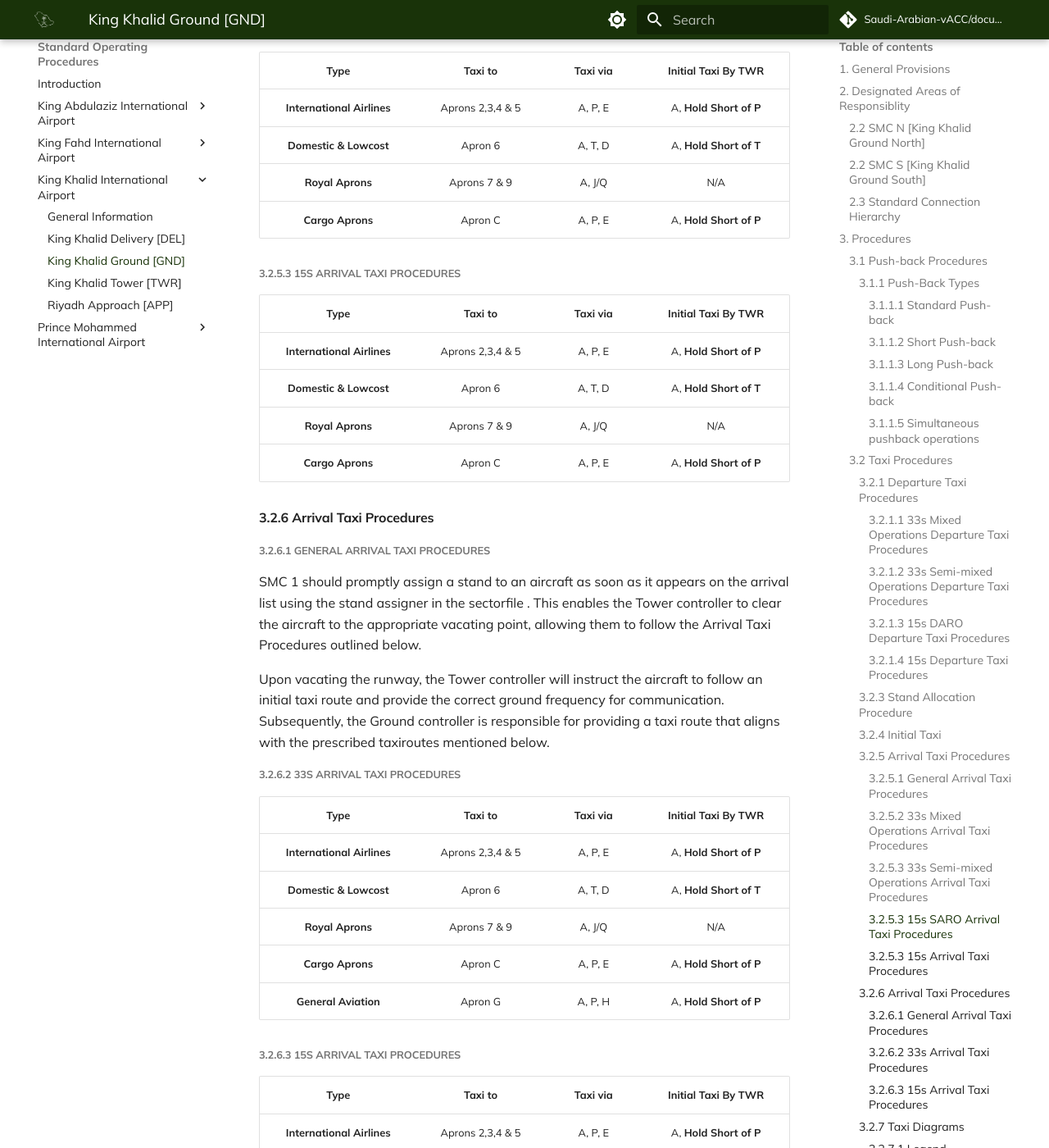
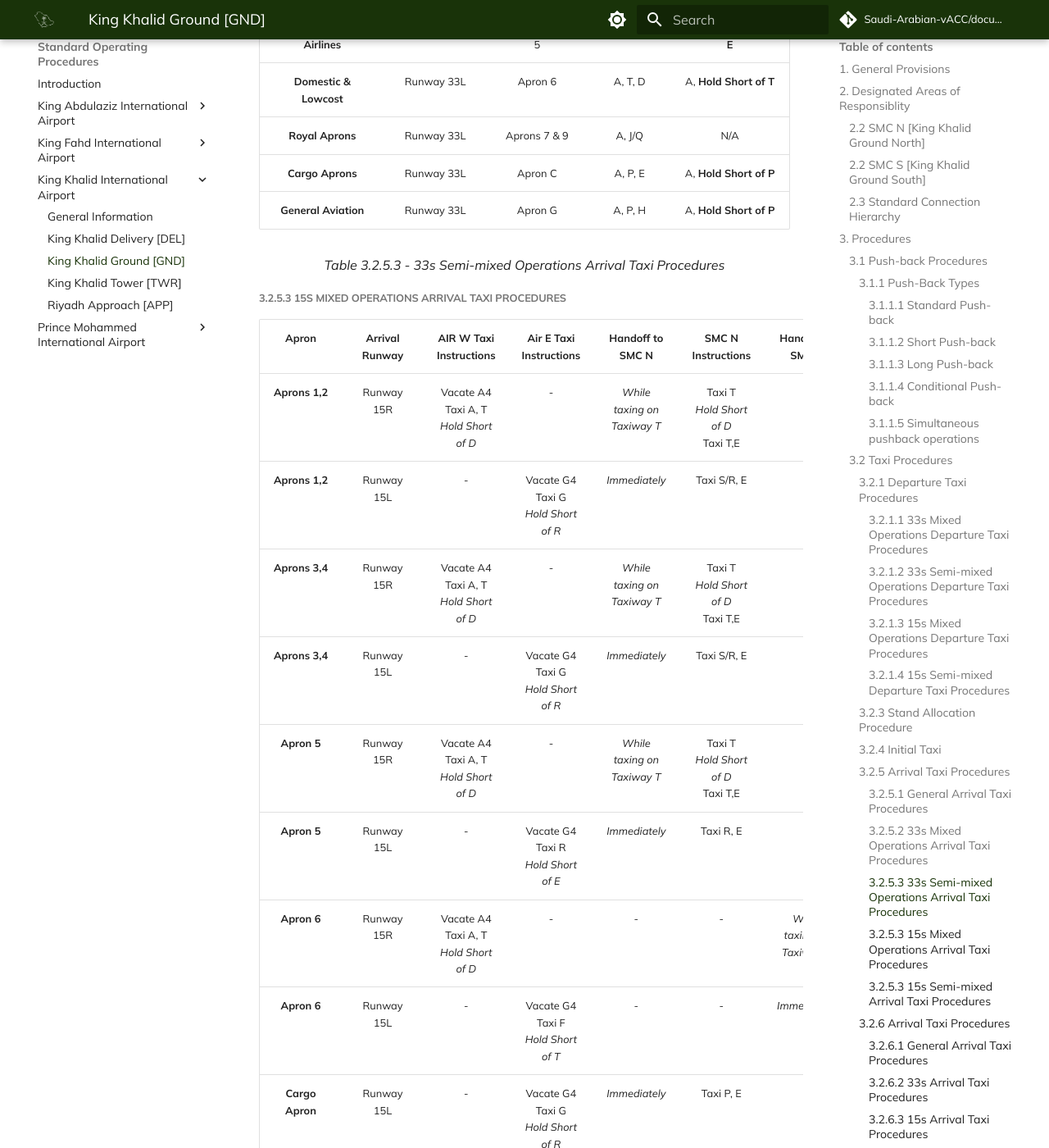
Before and after one commit to Saudi-Arabian-vACC/Documentation-Site, an MkDocs documentation site: the page built from docs/Standard Operating Procedures/King Khalid International Airport/03-ground.md, in a window 1280 px wide and 1400 px high, scrolled down 11686 px. Shown: the whole window at 82% size. Built offline with MkDocs 1.6.1 and Material for MkDocs 9.7.7, drawn with Linux system fonts in a browser that asks for light colours; comment, search, counter and statistics services are not loaded; some of the changed text lies outside the part shown.

Commit message:
Update 03-ground.md

```diff
--- a/docs/Standard Operating Procedures/King Khalid International Airport/03-ground.md
+++ b/docs/Standard Operating Procedures/King Khalid International Airport/03-ground.md
@@ -150,7 +150,7 @@
 |      **Apron 6**     |      Runway 33R      |         G1/G         |            V/F            |    V/F, G1   |      _Immediate_     |
 |      **Apron 6**     |      Runway 33L      |         A1/A         |            F/D            |   F/D/T, A   |      _Passing T_     |
 |      **Apron C**     |      Runway 33R      |         G1/G         |             N             | N/G/P/F/T, G |     _Passing by T_   |
-|      **Apron C**     |      Runway 33L      |         G1/G         |             N             | N/G/P/F/T, A |     _Passing by T_   |
+|      **Apron C**     |      Runway 33L      |         G1/G         |             N             | N/G/P/F/T, A |     _Taxing on T_    |
 |   **Aprons 7 & 9**   |      Runway 33L      |         A1/A         |            J/Q            |       A      |      _Passing T_     |
 |      **Apron G**     |      Runwya 33R      |          H1          |             H2            |   H2, H, H1  |    _Taxing on H_     |
 <p style="text-align: center; font-style: italic;">
@@ -167,27 +167,36 @@
 |   **Aprons 7 & 9**   |      Runway 33L      |         A1/A         |            J/Q            |       A      |      _Passing T_     |
 |      **Apron G**     |      Runwya 33R      |          H1          |             H2            |   H2, H, H1  |    _Taxing on H_     |
 <p style="text-align: center; font-style: italic;">
-Table 3.2.1.1 - 33s Semi-mixed Operations Departure Taxi Procedures
+Table 3.2.1.2 - 33s Semi-mixed Operations Departure Taxi Procedures
 </p>
 
-##### 3.2.1.3 15s DARO Departure Taxi Procedures
+##### 3.2.1.3 15s Mixed Operations Departure Taxi Procedures
 
-|       **Apron**      | **Holding Point(s)** | **Apron Exit Taxiway(s)** | **Taxi via** | **Handoff to Tower** |
-|:--------------------:|:--------------------:|:-------------------------:|:------------:|:--------------------:|
-| **Aprons 2,3,4 & 5** |         G7/G        |            T,R,S           |    T/R/S, G  |      _Passing P_     |
-|      **Apron 6**     |         G7/G        |             V/U            |     V/U, G   |      _Passing P_     |
-|      **Apron C**     |         G7/G        |              N             |       N      |      _Immediate_     |
-|      **Apron G**     |          H4         |              H3            |   H3, H, H4  |     _Taxing on H_    |
+|       **Apron**      | **Departure Runway** | **Holding Point(s)** | **Apron Exit Taxiway(s)** | **Taxi via** | **Handoff to Tower** |
+|:--------------------:|:--------------------:|:--------------------:|:-------------------------:|:------------:|:--------------------:|
+| **Aprons 2,3,4 & 5** |      Runway 15R      |         A7/A         |             P             |       A      |    _Taxing on P_     |
+| **Aprons 2,3,4 & 5** |      Runway 15L      |         G7/G         |           P,R,S           |   P/R/S, G   |      _Passing P_     |
+|      **Apron 6**     |      Runway 15L      |         G7/G         |            U/V            |    U/V/G G   |      _Passing P_     |
+|      **Apron C**     |      Runway 15R      |         A7/A         |             P             |    P/A, A    |     _Passing by P_   |
+|      **Apron C**     |      Runway 15L      |         G7/G         |             N             |    N/G, G    |      _Immediate_     |
+|   **Aprons 7 & 9**   |      Runway 15R      |         A7/A         |            J/Q            |       A      |      _Passing P_     |
+|      **Apron G**     |      Runwya 15L      |          H4          |             H2            |   H3, H, H4  |    _Taxing on H_     |
+<p style="text-align: center; font-style: italic;">
+Table 3.2.1.3 - 15s Mixed Operations Departure Taxi Procedures
+</p>
 
-##### 3.2.1.4 15s Departure Taxi Procedures
+##### 3.2.1.4 15s Semi-mixed Departure Taxi Procedures
 
-|       **Apron**      | **Holding Point(s)** | **Apron Exit Taxiway(s)** | **Taxi via** | **Handoff to Tower** |
-|:--------------------:|:--------------------:|:-------------------------:|:------------:|:--------------------:|
-| **Aprons 2,3,4 & 5** |         G7/G        |            T,R,S           |    T/R/S, G  |      _Passing P_     |
-|      **Apron 6**     |         G7/G        |             V/U            |     V/U, G   |      _Passing P_     |
-|      **Apron C**     |         G7/G        |              N             |       N      |      _Immediate_     |
-|      **Apron G**     |          H4         |              H3            |   H3, H, H4  |     _Taxing on H_    |
-
+|       **Apron**      | **Departure Runway** | **Holding Point(s)** | **Apron Exit Taxiway(s)** | **Taxi via** | **Handoff to Tower** |
+|:--------------------:|:--------------------:|:--------------------:|:-------------------------:|:------------:|:--------------------:|
+| **Aprons 2,3,4 & 5** |      Runway 15L      |         G7/G         |           P,R,S           |   P/R/S, G   |      _Passing P_     |
+|      **Apron 6**     |      Runway 15L      |         G7/G         |            U/V            |    U/V, G7   |      _Passing P_     |
+|      **Apron C**     |      Runway 15L      |         G7/G         |             N             |    N/G, G    |      _Immediate_     |
+|   **Aprons 7 & 9**   |      Runway 15R      |         A7/A         |            J/Q            |       A      |      _Passing P_     |
+|      **Apron G**     |      Runwya 15L      |          H4          |             H3            |   H3, H, H4  |    _Taxing on H_     |
+<p style="text-align: center; font-style: italic;">
+Table 3.2.1.4 - 15s Semi-mixed Operations Departure Taxi Procedures
+</p>
 
 ---
 #### 3.2.3 Stand Allocation Procedure
@@ -241,7 +250,7 @@
 |   **Apron 6**   |     Runway 33R     |                       -                      |  Vacate G4<br>Taxi G<br>*Hold Short of T* |              -              |                                     -                                    |        _Immediately_        | Taxi T, D ***OR*** Taxi T, F, U |
 |   **Apron 6**   |     Runway 33L     |  Vacate A4<br>Taxi A, T<br>*Hold Short of E* |                     -                     |              -              |                                     -                                    | _While taxing on Taxiway T_ | Taxi T, D ***OR*** Taxi T, F, U |
 | **Cargo Apron** |     Runway 33L     |  Vacate A4<br>Taxi A, P<br>*Hold Short of E* |                     -                     | _While taxing on Taxiway P_ |                                 Taxi P, E                                |              -              |                -                |
-|   **GA Apron**  |     Runway 33R     |                       -                      |                Vacate H3/H4               |         Immediately         |                      H3, H2 ***OR*** H4, H, H3, H2                       |              -              |                -                |
+|   **GA Apron**  |     Runway 33R     |                       -                      |                Vacate H3/H4               |         Immediately         |                     Taxi H3, H2 ***OR*** H4, H, H3, H2                   |              -              |                -                |
 <p style="text-align: center; font-style: italic;">
 Table 3.2.5.2 - 33s Mixed Operations Arrival Taxi Procedures
 </p>
@@ -250,7 +259,7 @@
 
 |             **Type**          | **Arrival Runway** |    **Taxi to**   |            **Taxi via**            |   **Initial Taxi By TWR**  |
 |:-----------------------------:|:------------------:|:----------------:|:----------------------------------:|:--------------------------:|
-|   **International Airlines**  |     Runway 33L     | Aprons 2,3,4 & 5 |              A, P, E               |   A, **Hold Short of P**   |
+|   **International Airlines**  |     Runway 33L     | Aprons 2,3,4 & 5 |              A, P, E               |   A, P **Hold Short of E**   |
 |      **Domestic & Lowcost**   |     Runway 33L     |      Apron 6     |              A, T, D               |   A, **Hold Short of T**   |
 |         **Royal Aprons**      |     Runway 33L     |   Aprons 7 & 9   |              A, J/Q                |             N/A            |
 |         **Cargo Aprons**      |     Runway 33L     |      Apron C     |              A, P, E               |   A, **Hold Short of P**   |
@@ -259,23 +268,30 @@
 Table 3.2.5.3 - 33s Semi-mixed Operations Arrival Taxi Procedures
 </p>
 
-##### 3.2.5.3 15s SARO Arrival Taxi Procedures
+##### 3.2.5.3 15s Mixed Operations Arrival Taxi Procedures
 
-|      **Type**     |    **Taxi to**   |            **Taxi via**            |   **Initial Taxi By TWR**  |
-|:-----------------:|:----------------:|:----------------------------------:|:--------------------------:|
-|     **International Airlines**     |      Aprons 2,3,4 & 5   | A, P, E| A, **Hold Short of P** |
-|      **Domestic & Lowcost**     |    Apron 6     |  A, T, D| A, **Hold Short of T** |
-|     **Royal Aprons**     |      Aprons 7 & 9   |                  A, J/Q               |         N/A        |
-|    **Cargo Aprons**   |      Apron C      |  A, P, E| A, **Hold Short of P** |
+|    **Apron**    | **Arrival Runway** |          **AIR W Taxi Instructions**         |         **Air E Taxi Instructions**       |     **Handoff to SMC N**    |                          **SMC N Instructions**                          |     **Handoff to SMC S**    |        **SMC S Taxi Instructions**      |
+|:---------------:|:------------------:|:--------------------------------------------:|:-----------------------------------------:|:---------------------------:|:------------------------------------------------------------------------:|:---------------------------:|:---------------------------------------:|
+|  **Aprons 1,2** |     Runway 15R     | Vacate A4<br>Taxi A, T <br>*Hold Short of D* |                     -                     | _While taxing on Taxiway T_ |                 Taxi T<br>*Hold Short of D*<br>Taxi T,E                  |              -              |                     -                   |
+|  **Aprons 1,2** |     Runway 15L     |                       -                      | Vacate G4 <br>Taxi G<br>*Hold Short of R* |        _Immediately_        |                                Taxi S/R, E                               |              -              |                     -                   |
+|  **Aprons 3,4** |     Runway 15R     | Vacate A4<br>Taxi A, T <br>*Hold Short of D* |                     -                     | _While taxing on Taxiway T_ |                 Taxi T<br>*Hold Short of D*<br>Taxi T,E                  |              -              |                     -                   |
+|  **Aprons 3,4** |     Runway 15L     |                       -                      | Vacate G4 <br>Taxi G<br>*Hold Short of R* |        _Immediately_        |                                Taxi S/R, E                               |              -              |                     -                   |
+|   **Apron 5**   |     Runway 15R     | Vacate A4<br>Taxi A, T <br>*Hold Short of D* |                     -                     | _While taxing on Taxiway T_ |                 Taxi T<br>*Hold Short of D*<br>Taxi T,E                  |              -              |                     -                   |
+|   **Apron 5**   |     Runway 15L     |                       -                      | Vacate G4 <br>Taxi R<br>*Hold Short of E* |        _Immediately_        |                                 Taxi R, E                                |              -              |                     -                   |
+|   **Apron 6**   |     Runway 15R     | Vacate A4<br>Taxi A, T <br>*Hold Short of D* |                     -                     |              -              |                                     -                                    | _While taxing on Taxiway T_ |Taxi T<br>*Hold Short of D*<br>Taxi T,D/F|
+|   **Apron 6**   |     Runway 15L     |                       -                      | Vacate G4 <br>Taxi F<br>*Hold Short of T* |              -              |                                     -                                    |        _Immediately_        |       Taxi T, D ***OR*** Taxi T, F      |
+| **Cargo Apron** |     Runway 15L     |                       -                      | Vacate G4 <br>Taxi G<br>*Hold Short of R* |        _Immediately_        |                                 Taxi P, E                                |              -              |                     -                   |
+|   **GA Apron**  |     Runway 15L     |                       -                      |                Vacate H3/H1               |         Immediately         |                         Taxi H3 ***OR*** H1, H, H2                       |              -              |                     -                   |
 
-##### 3.2.5.3 15s Arrival Taxi Procedures
+##### 3.2.5.3 15s Semi-mixed Arrival Taxi Procedures
 
-|      **Type**     |    **Taxi to**   |            **Taxi via**            |   **Initial Taxi By TWR**  |
-|:-----------------:|:----------------:|:----------------------------------:|:--------------------------:|
-|     **International Airlines**     |      Aprons 2,3,4 & 5   | A, P, E| A, **Hold Short of P** |
-|      **Domestic & Lowcost**     |    Apron 6     |  A, T, D| A, **Hold Short of T** |
-|     **Royal Aprons**     |      Aprons 7 & 9   |                  A, J/Q               |         N/A        |
-|    **Cargo Aprons**   |      Apron C      |  A, P, E| A, **Hold Short of P** |
+|             **Type**          | **Arrival Runway** |    **Taxi to**   |            **Taxi via**            |   **Initial Taxi By TWR**  |
+|:-----------------------------:|:------------------:|:----------------:|:----------------------------------:|:--------------------------:|
+|   **International Airlines**  |     Runway 15R     | Aprons 2,3,4 & 5 |              A, T, E               |   A,T **Hold Short of D**  |
+|      **Domestic & Lowcost**   |     Runway 15R     |      Apron 6     |              A, T, D               |   A,T **Hold Short of D**  |
+|         **Royal Aprons**      |     Runway 15R     |   Aprons 7 & 9   |              A, J/Q                |             N/A            |
+|         **Cargo Aprons**      |     Runway 15R     |      Apron C     |              A, T, E               |   A,T **Hold Short of D**  |
+|      **General Aviation**     |     Runway 15L     |      Apron G     |              A, P, H               |   A,P **Hold Short of E**  |
 
 #### 3.2.6  Arrival Taxi Procedures
 ##### 3.2.6.1 General Arrival Taxi Procedures
```
